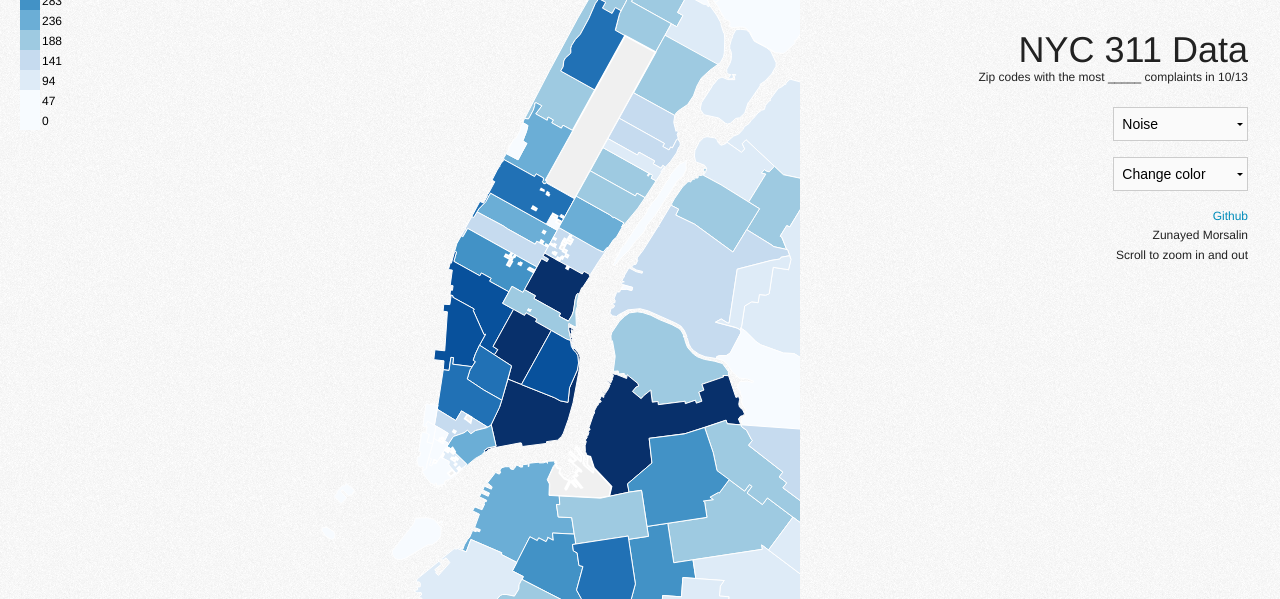
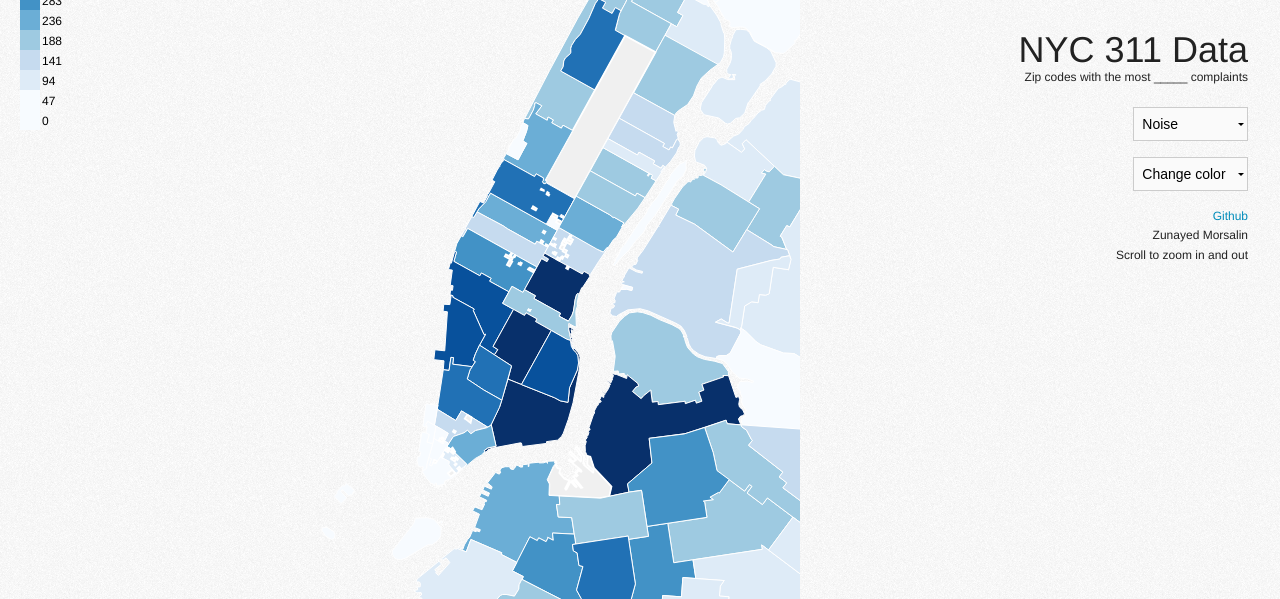
Before and after one commit to zunayed/noisyNYC, a Flask app: page / in a window 1280 px wide. Shown: the top 599 px of the page. Run offline with Flask 2, Linux system fonts and the light colour scheme; some libraries are stand-ins or nearby versions.

Commit message:
changed title

```diff
--- a/templates/home.html
+++ b/templates/home.html
@@ -5,7 +5,7 @@
 
 <div id="corner_item">
 	<div class="mapText"> NYC 311 Data</div>
-	<p class="mapSubtext">Zip codes with the most _____ complaints in 10/13</p>
+	<p class="mapSubtext">Zip codes with the most _____ complaints</p>
 
     <div class="menu">
 		<select id="dataSelector" style="" ='right'>
@@ -65,6 +65,6 @@
 <script src="{{ url_for('static', filename='graffitiNYC.js') }}"></script>
 <script src="{{ url_for('static', filename='maps.js') }}"></script>
 <!-- <script src="{{ url_for('static', filename='time.js') }}"></script> -->
-<script src="{{ url_for('static', filename='charts.js') }}"></script>
+<!-- <script src="{{ url_for('static', filename='charts.js') }}"></script> -->
 
 {% endblock %}
```
